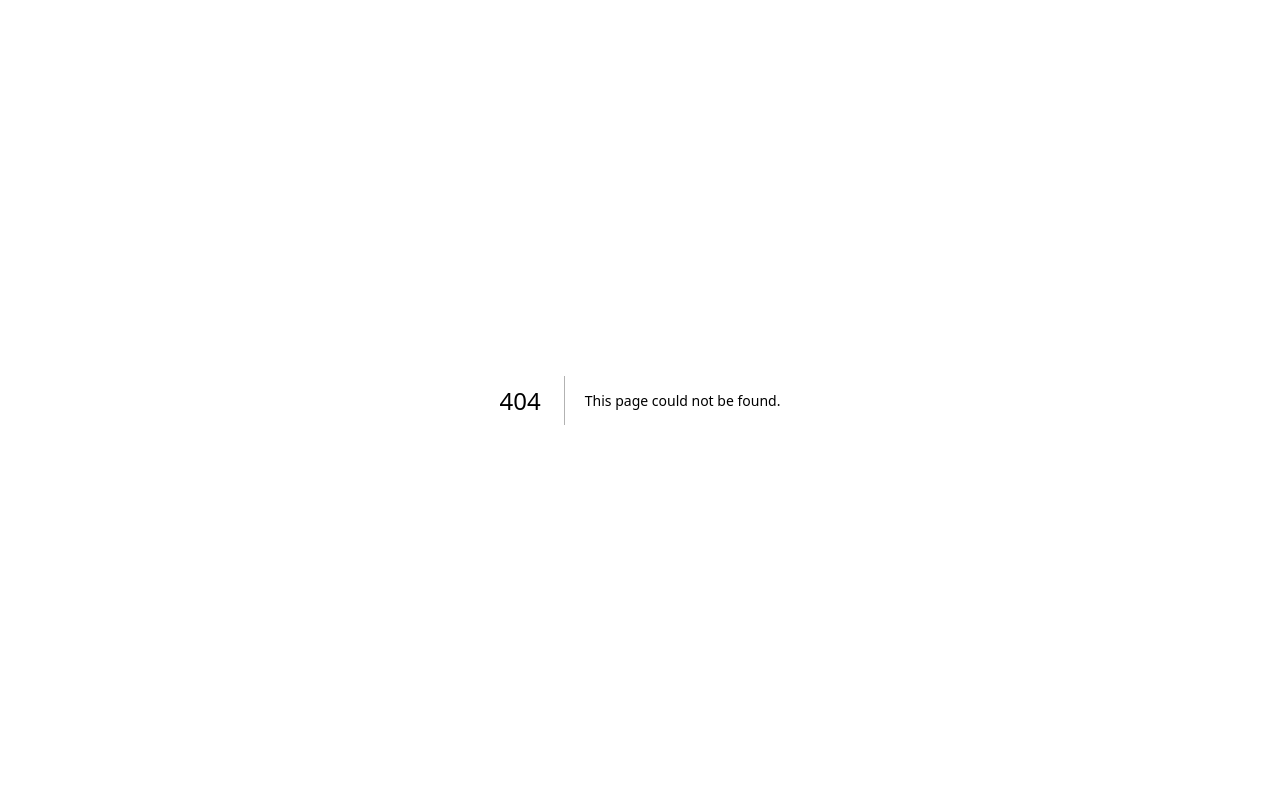
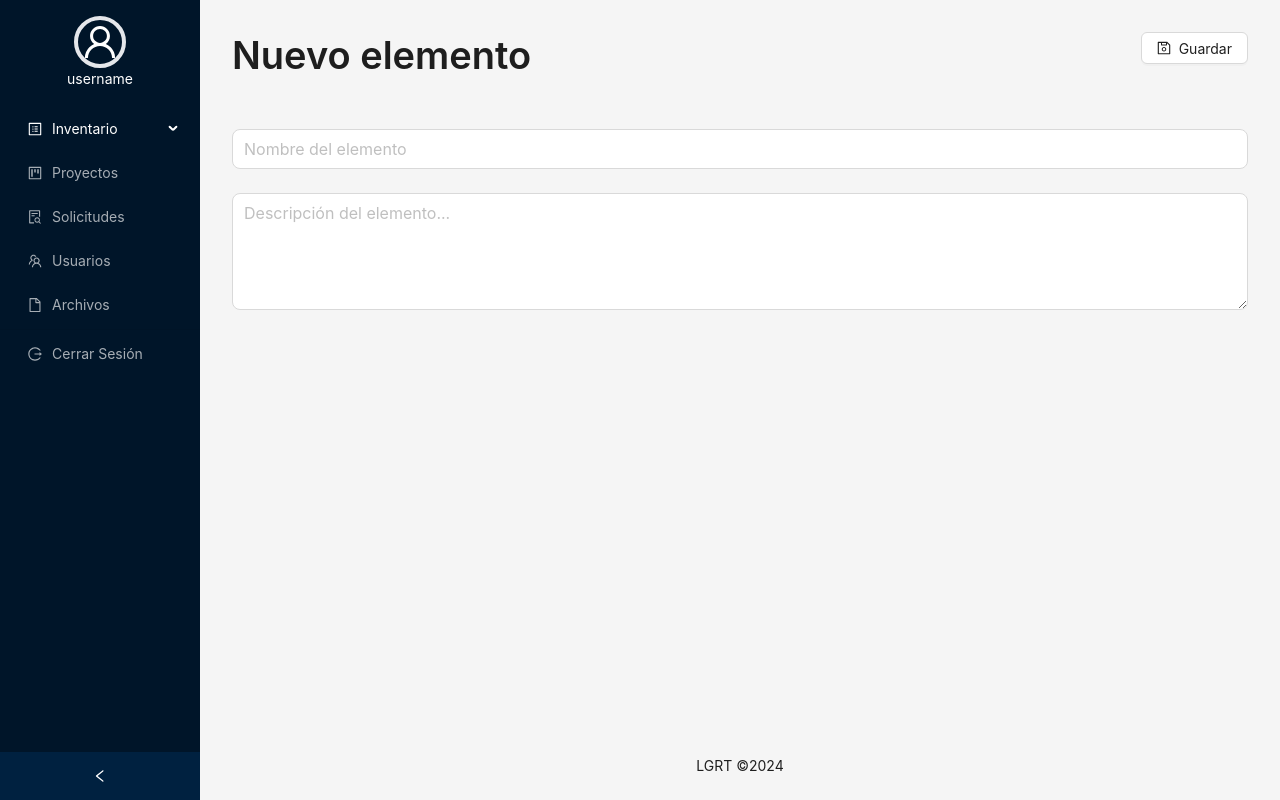
Before and after one commit to LGRT-UCV/lgrt-app, a Next.js app: page /inventory/new in a window 1280 px wide. Before the commit this address had no page. Built offline with nearby package versions, Linux system fonts and the light colour scheme.

Commit message:
create element page

```diff
--- /dev/null
+++ b/src/app/(laboratory)/inventory/new/newMaterialForm.tsx
@@ -0,0 +1,83 @@
+"use client";
+
+import { useRouter } from "next/navigation";
+import { signIn } from "next-auth/react";
+import { Button, Form, Input } from "antd";
+import { Routes } from "@/lib/constants";
+import useNotification from "@/hooks/useNotification";
+import TextArea from "antd/es/input/TextArea";
+
+type TNewMaterialFormData = {
+  email: string;
+  password: string;
+  remember: boolean;
+};
+
+export default function NewMaterialForm () {
+  const { openNotification, notificationElement } = useNotification();
+  const router = useRouter();
+
+  const onFinish = async (values: TNewMaterialFormData) => {
+    const responseNextAuth = await signIn("credentials", {
+      email: values.email,
+      password: values.password,
+      redirect: false,
+    });
+
+    if (responseNextAuth?.error) {
+      responseNextAuth.error.split(",").map((error, index) => {
+        const msg = error.includes("Bad credentials") || error.includes("CredentialsSignin") ?
+          "Email o contraseña inválido" :
+          error;
+        openNotification("error", msg, "", "topRight");
+        console.log("ERROR: ", error);
+      });
+      return;
+    }
+
+    router.push(Routes.Inventory);
+  };
+
+  return (
+    <div className="max-h-fit overflow-y-auto">
+      {notificationElement}
+      <Form
+        name="new_material"
+        initialValues={{
+          remember: true,
+        }}
+        onFinish={onFinish}
+        layout="horizontal"
+        requiredMark="optional"
+        size="large"
+      >
+        <Form.Item
+          name="materialName"
+          rules={[
+            {
+              type: "string",
+              required: true,
+              len: 120,
+              message: "Por favor verifique el nombre del nuevo elemento",
+            },
+          ]}
+        >
+          <Input placeholder="Nombre del elemento" maxLength={120} />
+        </Form.Item>
+        <Form.Item
+          name="materialDescription"
+          rules={[
+            {
+              type: "string",
+              required: true,
+              max: 500,
+              message: "Por favor verifique la descripción del elemento",
+            },
+          ]}
+        >
+          <TextArea placeholder="Descripción del elemento..." rows={4} maxLength={500}/>
+        </Form.Item>
+      </Form>
+    </div>
+  );
+};
--- /dev/null
+++ b/src/app/(laboratory)/inventory/new/page.tsx
@@ -0,0 +1,20 @@
+import { SaveOutlined } from "@ant-design/icons";
+import Header from "@/components/layout/header";
+import NewMaterialForm from "./newMaterialForm";
+
+export default function NewMaterial () {
+
+  return (
+    <>
+      <Header
+        title="Nuevo elemento"
+        btn={{
+          label: "Guardar",
+          icon: <SaveOutlined />
+        }}
+      />
+
+      <NewMaterialForm />
+    </>
+  );
+};
--- a/src/app/(laboratory)/inventory/page.tsx
+++ b/src/app/(laboratory)/inventory/page.tsx
@@ -1,15 +1,18 @@
 "use client";
 
 import { useMemo, useState } from "react";
-import Table from "../../../components/dataDisplay/table";
+import { useRouter } from "next/navigation";
 import type { TableColumnsType } from "antd";
 import { PlusOutlined } from "@ant-design/icons";
-import TableFilter, { TFilter, FilterType } from "../../../components/dataEntry/tableFilter";
-import Header from "../../../components/layout/header";
 import { AnyObject } from "antd/es/_util/type";
+import TableFilter, { TFilter, FilterType } from "@/components/dataEntry/tableFilter";
+import Table from "@/components/dataDisplay/table";
+import Header from "@/components/layout/header";
+import { Routes } from "@/lib/constants";
 
 export default function Inventory () {
   const [searchValue, setSearchValue] = useState("");
+  const router = useRouter();
 
   // Example data
   const columns: TableColumnsType<AnyObject> = [
@@ -129,12 +132,13 @@ export default function Inventory () {
   }, []);
 
   return (
-    <div className="flex flex-col gap-8 p-4">
+    <>
       <Header
         title="Inventario"
         btn={{
-          btnLabel: "Añadir nuevo",
-          btnIcon: <PlusOutlined />,
+          label: "Añadir nuevo",
+          icon: <PlusOutlined />,
+          onClick: () => void router.push(Routes.NewInventory),
         }}
       />
 
@@ -144,6 +148,6 @@ export default function Inventory () {
         columns={columns}
         data={tableData}
       />
-    </div>
+    </>
   )
 };
--- a/src/app/(laboratory)/inventory/utils.ts
+++ b/src/app/(laboratory)/inventory/utils.ts
@@ -3,7 +3,6 @@ import { IMaterial } from "./interfaces";
 
 const MATERIAL_TYPE_URI = `${process.env.NEXT_PUBLIC_API_URL}/v1/inventory/materialTypes`;
 const MATERIALS_URI = `${process.env.NEXT_PUBLIC_API_URL}/v1/inventory/materials`;
-
 
 export const getMaterialTypes = async () => {
   return newRequest(
--- a/src/app/(laboratory)/layout.tsx
+++ b/src/app/(laboratory)/layout.tsx
@@ -1,20 +1,22 @@
 import { Layout } from "antd";
 import { Content, Footer } from "antd/es/layout/layout";
-import { LabProvider } from "../../context/labProvider";
-import SideMenu from "../../components/layout/sideMenu";
+import { LabProvider } from "@/context/labProvider";
+import SideMenu from "@/components/layout/sideMenu";
 
 export default function LabLayout({
   children,
 }: Readonly<{
   children: React.ReactNode;
 }>) {
+
+
   return (
     <main>
       <LabProvider>
         <Layout className="min-h-screen">
           <SideMenu />
           <Layout>
-            <Content className="p-4">
+            <Content className="flex flex-col gap-8 p-8">
               {children}
             </Content>
             <Footer className="text-center">
--- a/src/app/auth/login/loginForm.tsx
+++ b/src/app/auth/login/loginForm.tsx
@@ -58,6 +58,7 @@ export default function LoginForm () {
         onFinish={onFinish}
         layout="vertical"
         requiredMark="optional"
+        size="large"
         className="w-3/4 mx-auto"
       >
         <Form.Item
--- a/src/app/auth/request-reset/requestResetForm.tsx
+++ b/src/app/auth/request-reset/requestResetForm.tsx
@@ -55,6 +55,7 @@ export default function RequestResetPassword () {
         onFinish={onFinish}
         layout="vertical"
         requiredMark="optional"
+        size="large"
         className="w-3/4 mx-auto"
       >
         <Form.Item
--- a/src/app/auth/reset-password/resetPasswordForm.tsx
+++ b/src/app/auth/reset-password/resetPasswordForm.tsx
@@ -66,6 +66,7 @@ export default function ResetPassword () {
         onFinish={onFinish}
         layout="vertical"
         requiredMark="optional"
+        size="large"
         className="w-3/4 mx-auto"
       >
         <Form.Item
--- a/src/app/lib/constants.ts
+++ b/src/app/lib/constants.ts
@@ -2,6 +2,7 @@ export enum Routes {
   Home = "/",
   Inventory = "/inventory",
   Login = "/auth/login",
+  NewInventory = "/inventory/new",
   Projects = "/projects",
   Requests = "/requests",
   RequestResetPassword = "/auth/request-reset",
--- a/src/components/layout/header.tsx
+++ b/src/components/layout/header.tsx
@@ -8,11 +8,13 @@ import Title from "antd/es/typography/Title";
  * @property `btnLabel` prints button label
  * @property `btnType` sets button type
  * @property `btnIcon` sets button icon from a component
+ * @property `href` ref uri
  */
 export type TButtonProps = {
-  btnLabel?: string;
-  btnType?: "primary" | "link" | "text" | "default";
-  btnIcon?: ReactNode;
+  label?: string;
+  type?: "primary" | "link" | "text" | "default";
+  icon?: ReactNode;
+  onClick?: () => void;
 }
 
 /**
@@ -42,7 +44,7 @@ export default function Header ({
     <div className="w-full flex justify-between">
       <Title>{title}</Title>
       {!!btn && (
-        <Button type={btn.btnType} icon={btn.btnIcon}>{btn.btnLabel}</Button>
+        <Button type={btn.type} icon={btn.icon} onClick={btn.onClick}>{btn.label}</Button>
       )}
     </div>
   );
--- a/src/components/layout/sideMenu.tsx
+++ b/src/components/layout/sideMenu.tsx
@@ -1,6 +1,8 @@
 "use client";
 
 import { Menu, type MenuProps } from "antd";
+import { signOut } from "next-auth/react";
+import { useRouter } from "next/navigation";
 import Sider from "antd/es/layout/Sider";
 import {
   ProjectOutlined,
@@ -10,11 +12,11 @@ import {
   FileSearchOutlined,
   PlusOutlined,
   LogoutOutlined,
+  UnorderedListOutlined,
 } from "@ant-design/icons";
-import { useLabProvider } from "../../context/labProvider";
+import { useLabProvider } from "@/context/labProvider";
+import { Roles, Routes } from "@/lib/constants";
 import Avatar from "../dataDisplay/avatar";
-import { Roles } from "@/lib/constants";
-import { signOut } from "next-auth/react";
 
 type TMenuItem = Required<MenuProps>["items"][number];
 
@@ -24,6 +26,7 @@ type TMenuItem = Required<MenuProps>["items"][number];
  * @returns SideMenu component view
  */
 export default function SideMenu () {
+  const router = useRouter();
   const { role, menuCollapsed, handleMenuCollapsed } = useLabProvider();
 
   /**
@@ -51,7 +54,10 @@ export default function SideMenu () {
   const items: TMenuItem[] = [
     getItem("Inventario", "1", <ProfileOutlined />,
       [Roles.Admin, Roles.Internal].includes(role) ?
-        [getItem("Añadir nuevo", "inv-1", <PlusOutlined />)]
+        [
+          getItem("Ver todos", "inv-1", <UnorderedListOutlined />, undefined, () => void router.push(Routes.Inventory)),
+          getItem("Añadir nuevo", "inv-2", <PlusOutlined />, undefined, () => void router.push(Routes.NewInventory))
+        ]
       : undefined),
     getItem("Proyectos", "2", <ProjectOutlined />),
     getItem("Solicitudes", "3", <FileSearchOutlined />),
```
